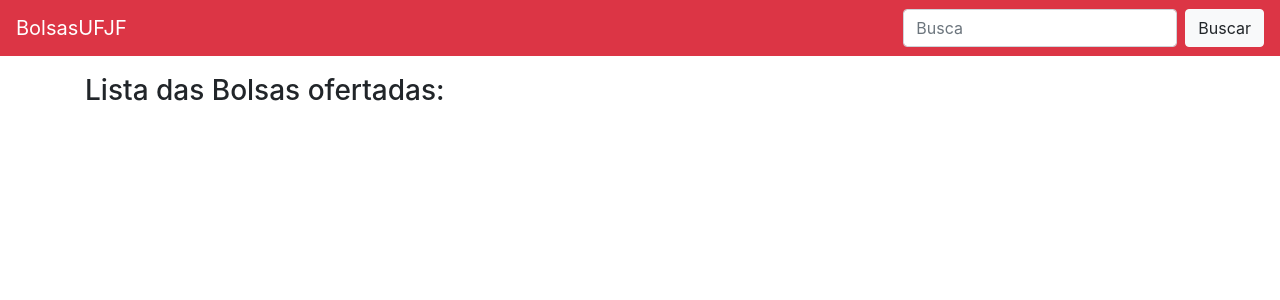
After one commit to Victoraq/BolsasUFJF, a Flask app: page /bolsas in a window 1280 px wide. The commit adds this page. Shown: the top 300 px of the page. Run offline with Flask 2, Linux system fonts and the light colour scheme; data that the repository does not hold is empty; some libraries are stand-ins or nearby versions.

Commit message:
Página de feed de bolsas

```diff
--- a/project/__init__.py
+++ b/project/__init__.py
@@ -83,3 +83,36 @@ def formBolsa():
         return redirect(url_for('bolsa', bolsa_id=bolsa.id))
     else:
         return render_template('formBolsa.html')
+
+@app.route('/bolsas', methods=['GET','POST'])
+def feed():
+
+    if request.method == 'GET':
+
+        # Todas as bolsas disponíveis são mostradas
+        bolsas = Bolsa.query.order_by(Bolsa.id).all()
+
+        apresentacao = 'Lista das Bolsas ofertadas:'
+
+        return render_template('feed.html', bolsas=bolsas, apresentacao=apresentacao)
+
+    else:
+
+        try:
+            busca = request.form['busca']
+        except:
+            busca = ''
+
+        if busca == '':
+            # Todas as bolsas disponíveis são mostradas
+            bolsas = Bolsa.query.order_by(Bolsa.id).all()
+
+            apresentacao = f'Lista das Bolsas ofertadas:'
+
+        else:
+            # filtra bolsas com string parecida com a buscada
+            bolsas = Bolsa.query.filter(Bolsa.titulo.like(f'%{busca}%')).all()
+
+            apresentacao = f'Lista das Bolsas ofertadas relacionadas a {busca}:'
+
+        return render_template('feed.html', bolsas=bolsas, apresentacao=apresentacao)
--- /dev/null
+++ b/project/templates/feed.html
@@ -0,0 +1,45 @@
+<!DOCTYPE html>
+
+<html lang="pt">
+    <head>
+        <meta charset="utf-8">
+        <meta name="viewport" content="width=device-width, initial-scale=1, shrink-to-fit=no">
+        <title>Feed de Bolsas</title>
+        <link rel="stylesheet" href="{{ url_for('static',filename='styles/css/bootstrap.min.css') }}">
+        <!-- <link rel="stylesheet" href="{{ url_for('static',filename='styles/css/formulario.css') }}"> -->
+    </head>
+
+    <body style="margin: 50px 0px 50px 0px">
+
+        <div class="container">
+
+            <nav class="navbar navbar-light bg-danger justify-content-between fixed-top">
+                <a class="navbar-brand" style="color: white">BolsasUFJF</a>
+                <form class="form-inline" method="POST">
+                    <input class="form-control mr-sm-2" name='busca' type="search" placeholder="Busca" aria-label="Search">
+                    <button class="btn btn-light my-2 my-sm-0" type="submit">Buscar</button>
+                </form>
+            </nav>
+
+            <h3 class="py-4">{{apresentacao}}</h3>
+
+            <div class="list-group">
+
+              {% for bolsa in bolsas %}
+                <a href="/bolsa/{{bolsa.id}}" class="list-group-item list-group-item-action flex-column align-items-start
+                {{'disabled' if not bolsa.ativa}}">
+                    <div class="d-flex w-100 justify-content-between">
+                      <h5 class="mb-1">{{bolsa.titulo}}</h5>
+                    </div>
+                    <p class="mb-1">{{bolsa.descricao}}</p>
+                    <small>{{bolsa.modalidade}}</small>
+                </a>
+              {% endfor %}
+
+            </div>
+
+
+        </div>
+    </body>
+
+</html>
--- a/project/templates/index.html
+++ b/project/templates/index.html
@@ -48,7 +48,7 @@
 								<li class = "list-group-item"><a href="">O Papel do relevo no escoamento de água</a></li>
 								<li class = "list-group-item"><a href="">Novos químicos e suas utilidades</a></li>
 						</ul>
-						<a href="bolsas.html" class = "botao">Ver todos &raquo;</a>
+						<a href="/bolsas" class = "botao">Ver todos &raquo;</a>
 					</div>
 					<div class = "coluna">
 							<h3>Ultima em monitorias: </h3>
```
